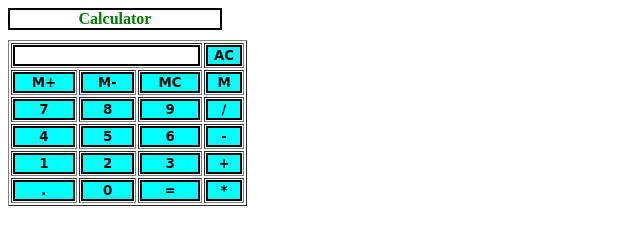
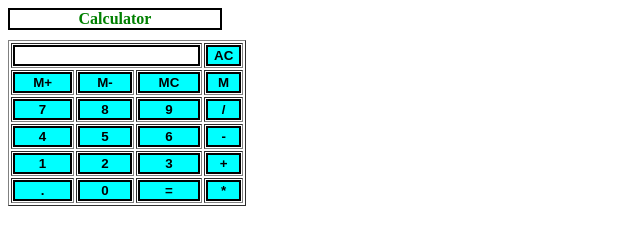
Before and after one commit to pratiksha1105/calculator-1, a plain HTML site: page index.html in a window 1280 px wide. Shown: the whole page, without its empty margins (0-640 px from the left). Drawn offline with Linux system fonts and the light colour scheme.

Commit message:
1 file modified

```diff
--- a/styles.css
+++ b/styles.css
@@ -12,8 +12,7 @@ input[type='button'] {
   color: black;
   border: solid black 2px;
   width: 100%;
-  font-family: cursive;
-  font-weight: bold;
+  font-weight: bolder;
 }
 
 input[type='text'] {
```
